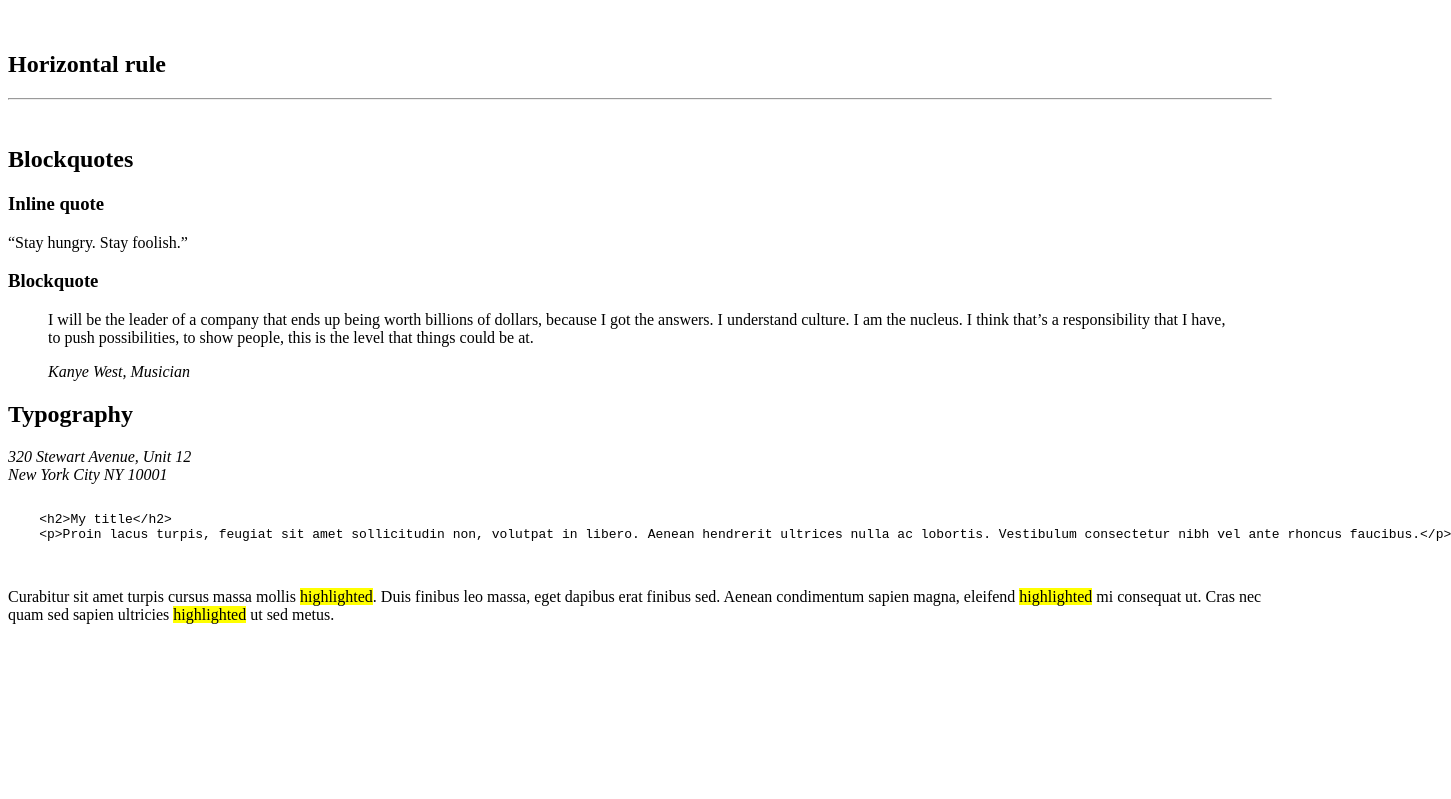
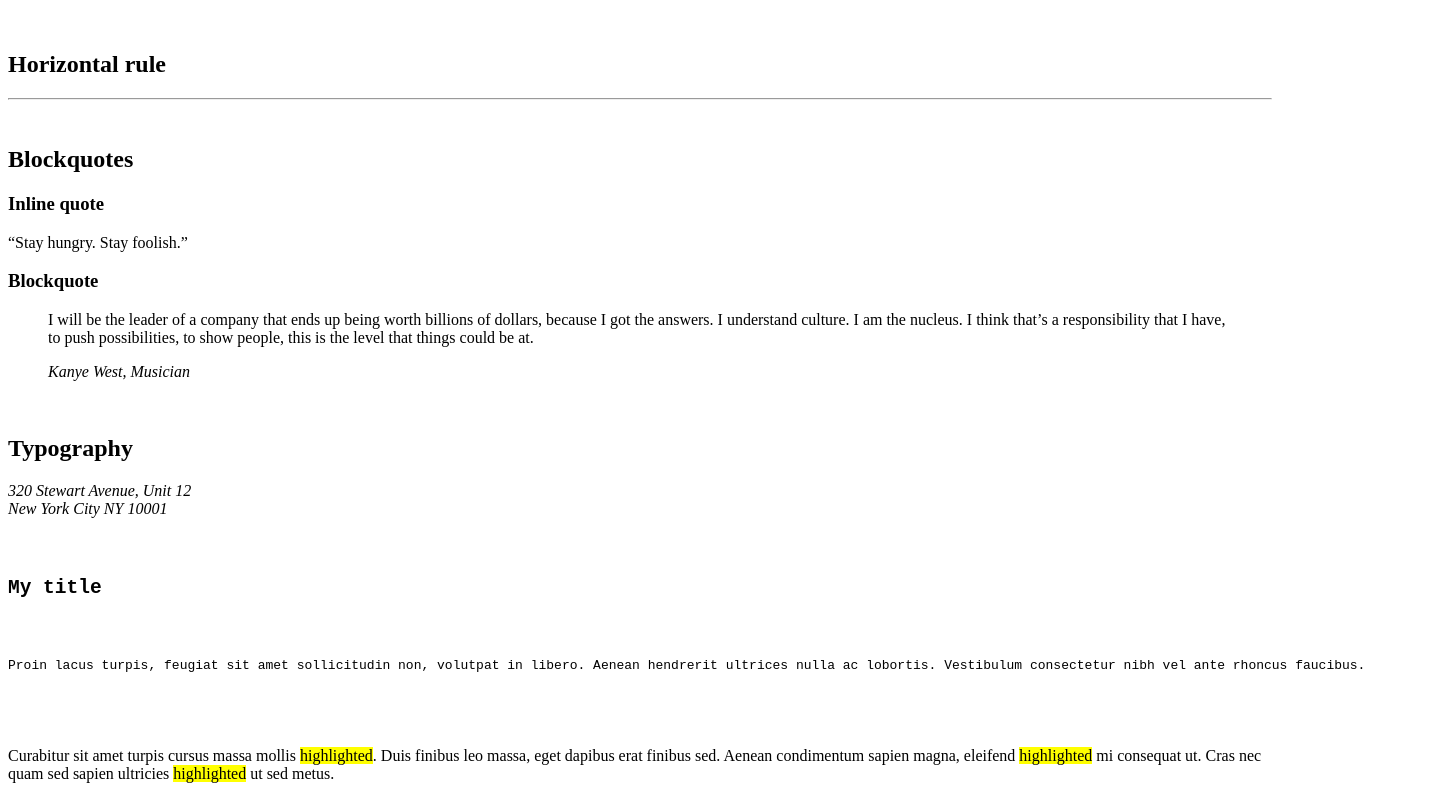
Before and after one commit to C4lice/holbertonschool-web_front_end, a plain HTML site: page html_advanced/32-styleguide.html in a window 1280 px wide. Shown: the part 965-1764 px from the top of the page, 1451 px wide, since content can reach past the window. Before the commit the page ends 1605 px from the top, so only its background shows below. Drawn offline with Linux system fonts and the light colour scheme.

Commit message:
fix: improve the structure and spacing of 32-styleguide.html

```diff
--- a/html_advanced/32-styleguide.html
+++ b/html_advanced/32-styleguide.html
@@ -93,6 +93,7 @@
                     </blockquote>
                 </div>
             </section>
+            <br>
 
             <!-- Typography -->
             <section>
@@ -107,10 +108,10 @@
                 </div>
                 <div>
                     <pre>
-<code>
-    &lt;h2&gt;My title&lt;/h2&gt;
-    &lt;p&gt;Proin lacus turpis, feugiat sit amet sollicitudin non, volutpat in libero. Aenean hendrerit ultrices nulla ac lobortis. Vestibulum consectetur nibh vel ante rhoncus faucibus.&lt;/p&gt;
-</code>
+                        <code>
+                            <h2>My title</h2>
+                            <p>Proin lacus turpis, feugiat sit amet sollicitudin non, volutpat in libero. Aenean hendrerit ultrices nulla ac lobortis. Vestibulum consectetur nibh vel ante rhoncus faucibus.</p>
+                        </code>
                     </pre>
                 </div>
                 <div>
```
